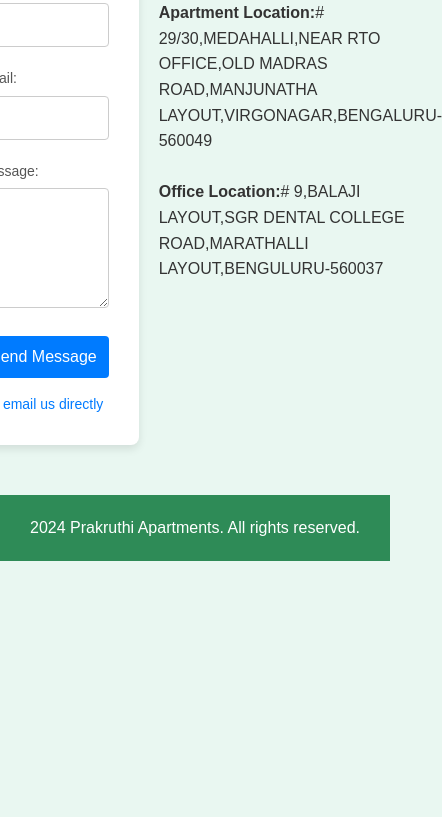
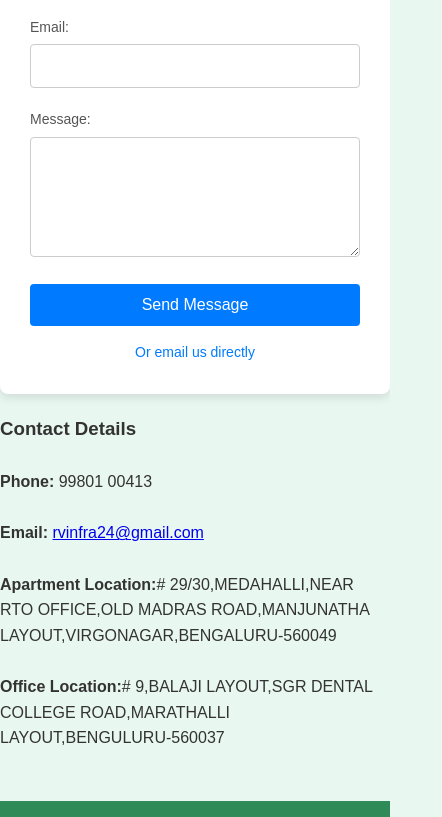
Before and after one commit to Prakruthiapt/Prakruthiapt.github.io, a plain HTML site: page contact.html in a window 390 px wide. Shown: the part 344-1161 px from the top of the page, 442 px wide, since content can reach past the window. Before the commit the page ends 905 px from the top, so only its background shows below. Drawn offline with Linux system fonts and the light colour scheme.

Commit message:
Update style.css

```diff
--- a/style.css
+++ b/style.css
@@ -61,6 +61,14 @@ nav ul li a:hover {
     box-shadow: 0 4px 10px rgba(0, 0, 0, 0.1);
     transition: background-image 0.5s ease-in-out;
     position: relative; /* So we can position the button inside the section */
+}
+
+@media (max-width: 768px) {
+    .hero {
+        height: 100vh;  /* Adjust the height to be more suitable for mobile */
+        padding: 50px;
+        background-size: contain; /* Make sure the entire image fits */
+    }
 }
 
 .hero h2 {
@@ -366,3 +374,26 @@ footer p {
         margin-bottom: 20px;
     }
 }
+
+@media (max-width: 768px) {
+    .form-container {
+        padding: 20px;
+    }
+
+    input[type="submit"] {
+        font-size: 14px;
+    }
+
+    input[type="text"],
+    input[type="email"],
+    textarea {
+        font-size: 14px;
+        padding: 10px;
+    }
+
+    /* Make sure the entire form fits within the container */
+    .content-wrapper {
+        flex-direction: column;
+        align-items: center;
+    }
+}
```
